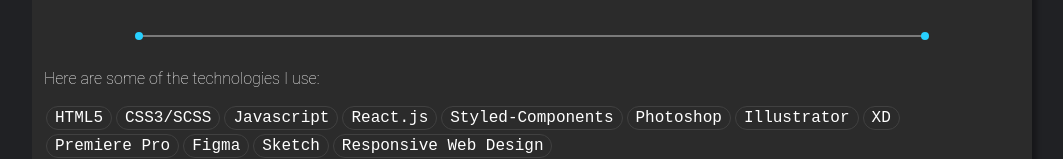
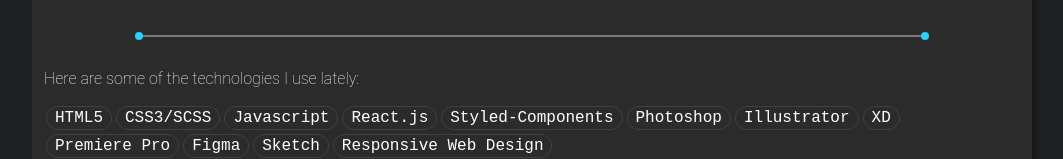
Before and after one commit to peeweemiwie/miwa-kaur-19122021, a React (Create React App) app: page / in a window 1280 px wide. Shown: the part 633-792 px from the top of the page, without its empty margins (108-1171 px from the left). Built offline with nearby package versions, Linux system fonts and the light colour scheme.

Commit message:
Update text

```diff
--- a/src/component/Intro/Intro.js
+++ b/src/component/Intro/Intro.js
@@ -41,7 +41,7 @@ const Intro = () => {
 							</figure>
 						</FlexRow>
 						<Hr />
-						<p>Here are some of the technologies I use:</p>
+						<p>Here are some of the technologies I use lately:</p>
 						<KeywordList>{keywords}</KeywordList>
 						<Hr />
 						<ButtonContainer justifyContent='center'>
```
